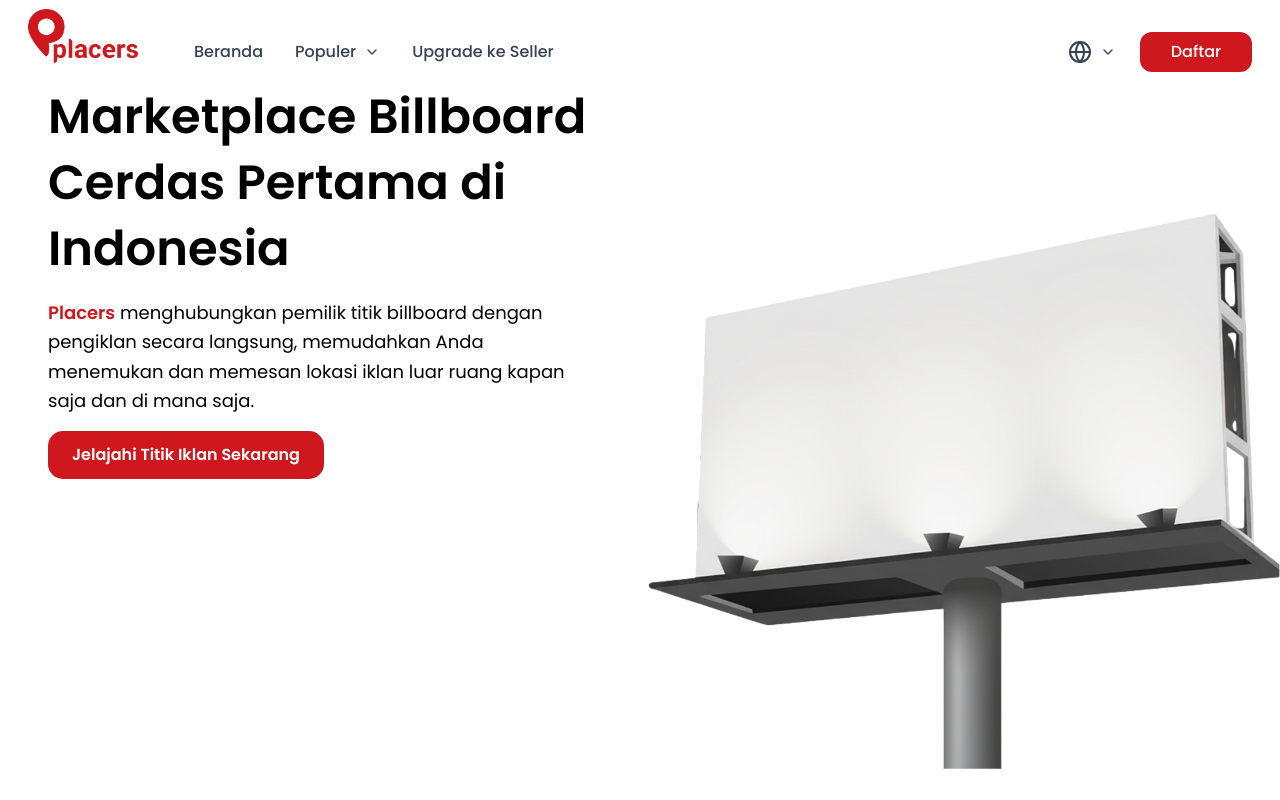
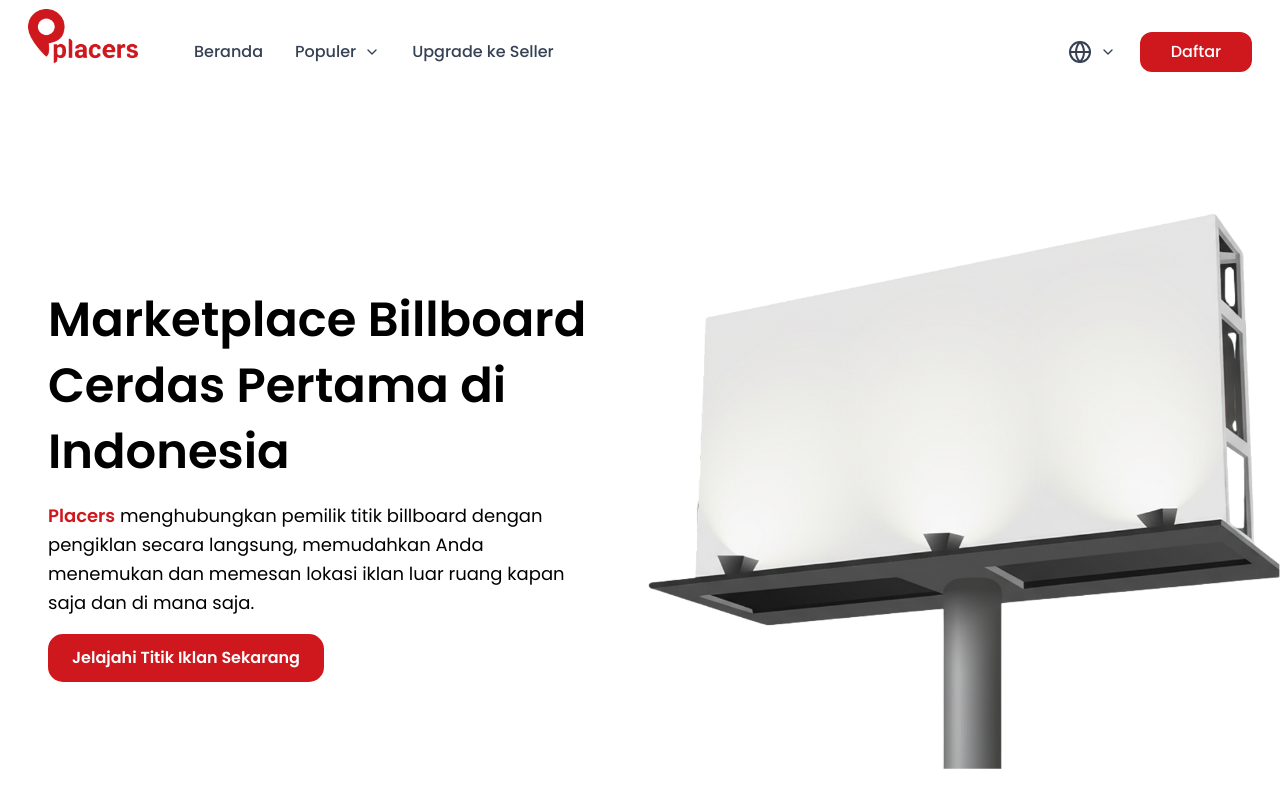
Before and after one commit to Utero-Interns/placers-website, a Next.js app: page / in a window 1280 px wide. Shown: the top 800 px of the page. Built offline with nearby package versions, Linux system fonts and the light colour scheme; no server answers.

Commit message:
fix: enhance layout in LandingHero component for improved text alignment and centering

```diff
--- a/components/landingpage/LandingHero.tsx
+++ b/components/landingpage/LandingHero.tsx
@@ -6,8 +6,8 @@ const LandingHero: React.FC = () => {
   return (
     <section id="hero" className="flex flex-col lg:flex-row bg-white w-full min-h-screen lg:h-[calc(100vh-80px)] 2xl:h-[calc(100vh-200px)] overflow-hidden">
       {/* Left Column: Text Content & Search Bar */}
-      <div id="left" className="flex flex-col lg:items-start w-full lg:w-1/2 space-y-6lg:text-left order-2 lg:order-1 px-6 md:px-12 2xl:px-20 py-16 lg:py-0">
-        <h1 className="font-semibold text-4xl sm:text-5xl 2xl:text-[64px] text-black leading-snug 2xl:font-[600] mb-4">
+      <div id="left" className="flex flex-col lg:items-start items-center justify-center w-full lg:w-1/2 space-y-6 lg:text-left order-2 lg:order-1 px-6 md:px-12 2xl:px-20 py-16 lg:py-0">
+        <h1 className="font-semibold text-4xl items-center justify-center sm:text-5xl 2xl:text-[64px] text-black leading-snug 2xl:font-[600] mb-4">
           Marketplace Billboard Cerdas Pertama di Indonesia
         </h1>
         <p className="text-base sm:text-lg text-black max-w-2xl mb-4 leading-relaxed">
```
